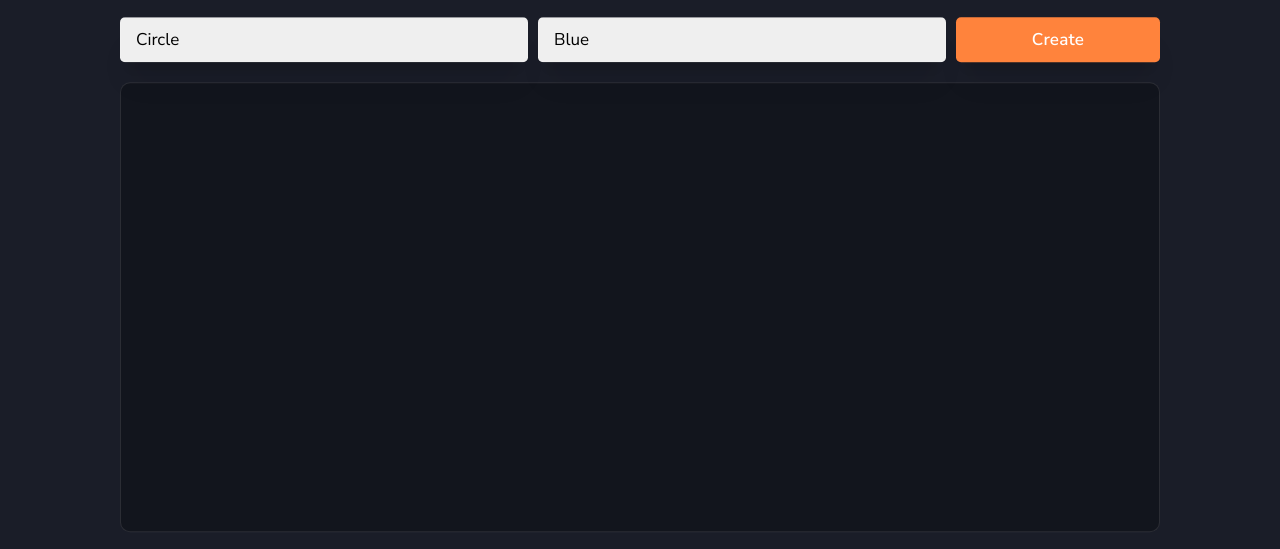
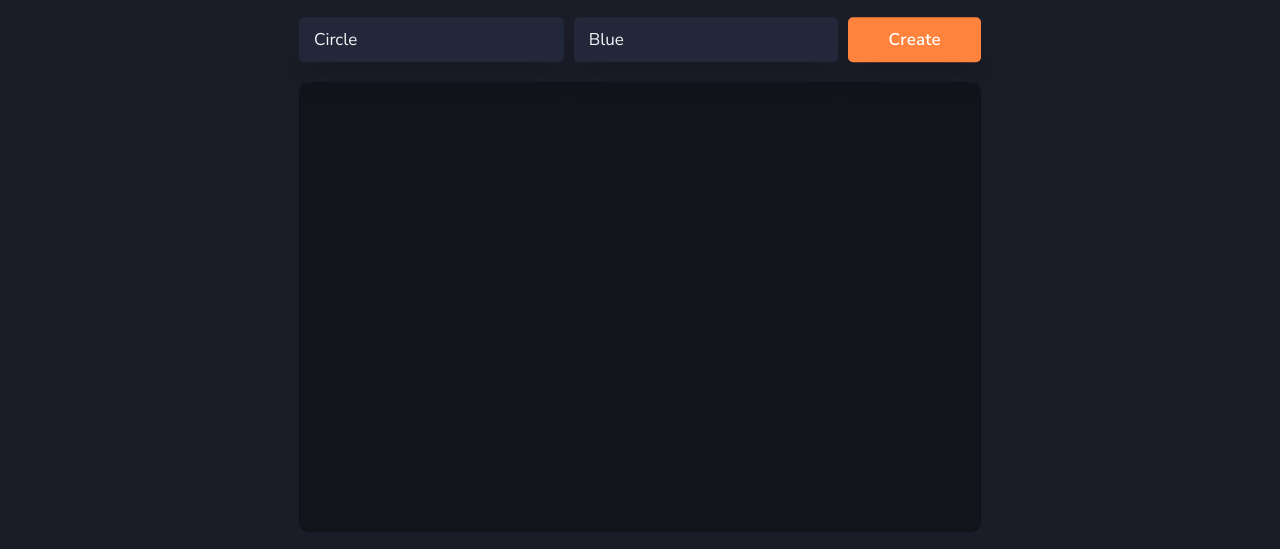
Before and after one commit to moorebarrett-jodiann/shape-factory, a website with bundled scripts: page index.html in a window 1280 px wide. Shown: the part 118-667 px from the top of the page. Built offline with nearby package versions, Linux system fonts and the light colour scheme.

Commit message:
Update shape UI

```diff
--- a/src/script/index.js
+++ b/src/script/index.js
@@ -22,7 +22,6 @@ onEvent('click', create, function(event) {
   event.preventDefault();
 
   if(shapeArray.length < 24) {
-
     const shape = new Shape();
     shape.name = shapeName.value;
     shape.color = hexToString(shapeColor.value);
--- a/src/stylesheet/index.css
+++ b/src/stylesheet/index.css
@@ -25,8 +25,8 @@ body {
 .container {
     width: min(100% - 30px, 1080px);
     margin-inline: auto;
-    /* display: grid;
-    place-items: center; */
+    display: grid;
+    place-items: center;
 }
 
 /**************************************************/
@@ -56,8 +56,8 @@ p {
 
 .grid {
     display: grid;
-    border: 1px solid rgba(255, 255, 255, 0.1);
-    background-color: rgba(0, 0, 0, 0.27);
+    border: 1px solid rgba(0, 0, 0, 0.1);
+    background-color: rgba(0, 0, 0, 0.3);
     border-radius: 10px;
     height: 100%;
     width: 100%;
@@ -69,10 +69,6 @@ p {
 
 .grid > div.circle {
     border-radius: 50px;
-}
-
-.grid > div.square {
-    border-radius: 4px;
 }
 
 .grid > div.square {
@@ -105,16 +101,14 @@ p {
     width: 40%;
     height: 45px;
     padding: 0 15px;
-    border: 1px solid rgba(255, 255, 255, 0.1);
+    border: var(--app-dark-bg);
+    background-color: #222739;
     border-radius: 5px;
     box-shadow: rgba(0, 0, 0, 0.1) 0px 26px 30px -10px, rgba(0, 0, 0, 0.1) 0px 16px 10px -10px;
     font-size: 17px;
     font-weight: 400;
     text-align: left;
-}
-
-.form select::selection {
-    color: #fff;
+    color: var(--app-white);
 }
 
 .form select:focus {
```
